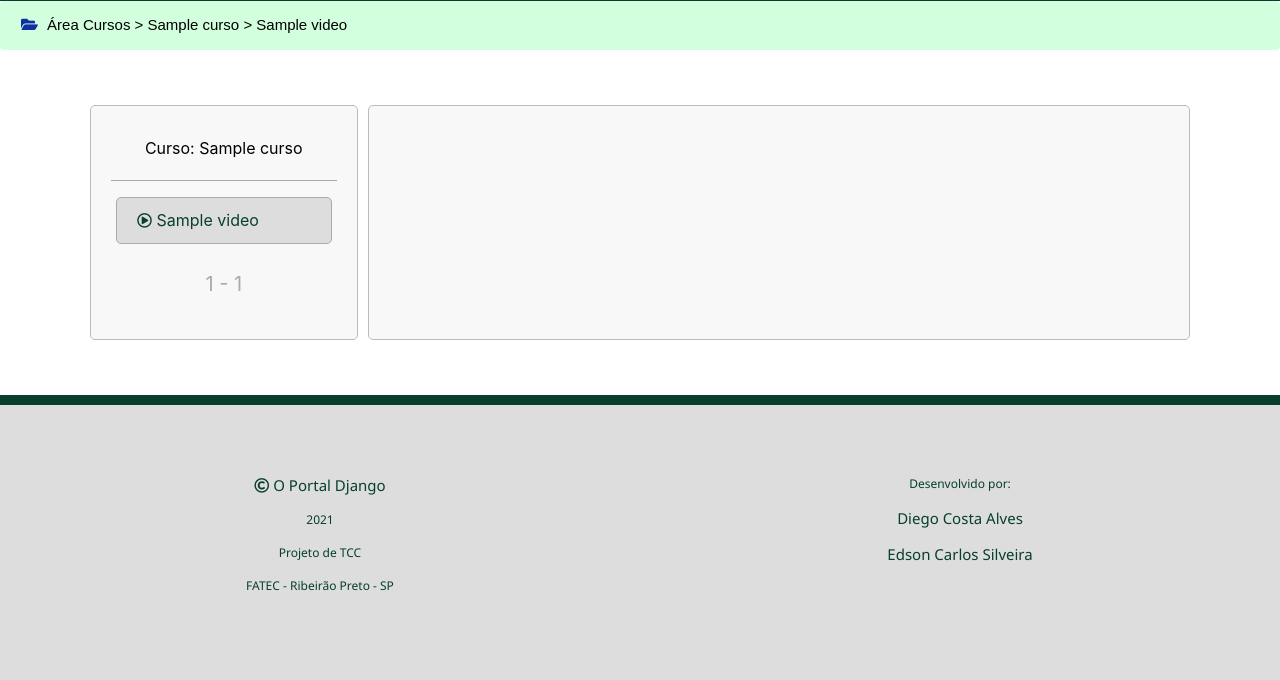
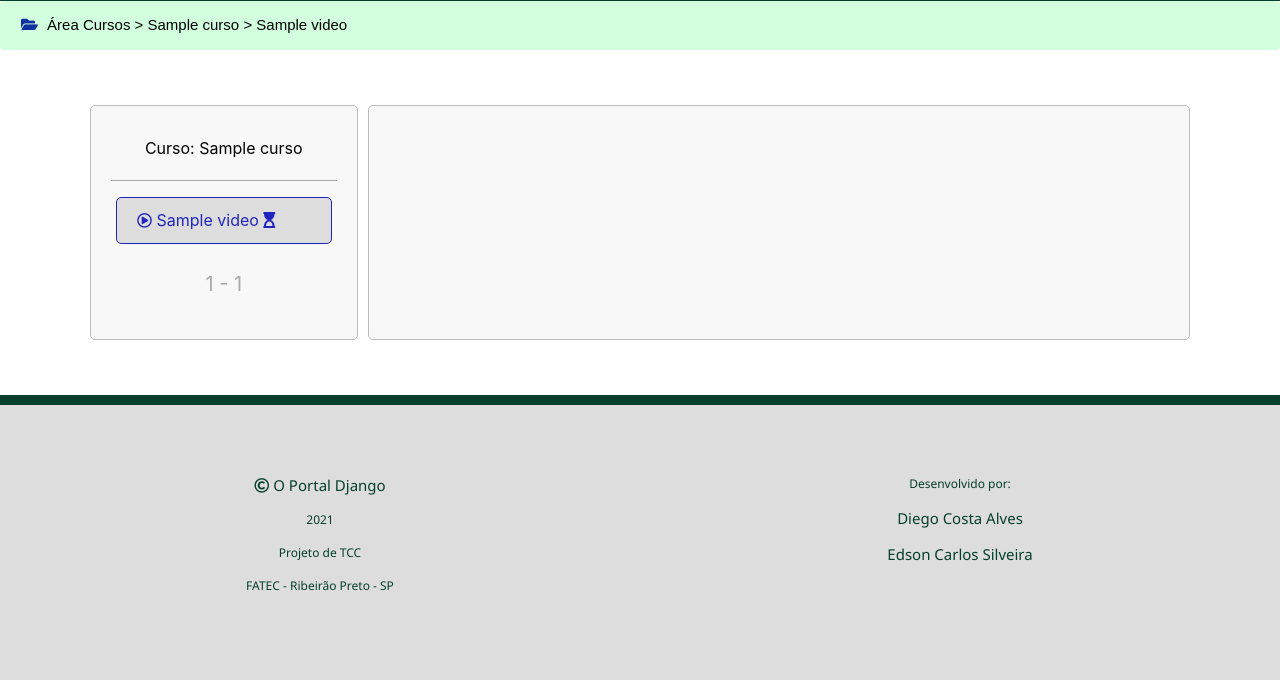
Before and after one commit to diegobachsi/oportaldjango-tcc, a Django app: a page that uses videos/templates/details_videos.html in a window 1280 px wide. Shown: the part 231-911 px from the top of the page. Run offline with Django 3.2, Linux system fonts and the light colour scheme; a user stored in the database is signed in; tables that the repository leaves empty hold one stand-in row (values such as "Sample post"); parts of the project's set-up code (start-up, migrations or seed data) failed here and were passed over; some libraries are stand-ins or nearby versions.

Commit message:
melhorias

```diff
--- a/videos/templates/details_videos.html
+++ b/videos/templates/details_videos.html
@@ -14,7 +14,7 @@
         padding-bottom: 10px;
     }
 
-    #menu_videos, #menu_videos_assistidos{
+    #menu_videos, #menu_videos_assistidos, #menu_videos_assistindo{
         background-color: #ddd;
         display: block;
         text-decoration: none;
@@ -27,6 +27,15 @@
         font-size: 16px;
     }
 
+    #menu_videos_assistidos{
+        background-color:#a9eeb2;
+    }
+
+    #menu_videos_assistindo{
+        color: rgb(34, 37, 189);
+        border: 1px solid rgb(34, 37, 189);
+    }
+
     #menu_videos:hover{
         color: #368d42;
         background-color: #eee;
@@ -37,8 +46,9 @@
         background-color: #c3ecc9;
     }
 
-    #menu_videos_assistidos{
-        background-color:#a9eeb2;
+    #menu_videos_assistindo:hover{
+        color: rgb(34, 37, 189);
+        background-color: #c3ecc9;
     }
 
     .pagination {
@@ -108,12 +118,14 @@
 
           {% for curso in cursos %}
           <p id="title_curso">Curso: {{ curso.title }}</p>
-            {% for video in videos %}
+            {% for item in videos %}
               {% if forloop.counter <= 4 %}
-                {% if video.title in videos_assistidos %}
-                    <a id="menu_videos_assistidos" href="{% url 'videos:details' curso.id video.slug %}"><i id="icon_video" class="far fa-play-circle"></i> {{ video.title }} <i class="fas fa-check-double"></i></a>
+                {% if item.title in videos_assistidos %}
+                    <a id="menu_videos_assistidos" href="{% url 'videos:details' curso.id item.slug %}"><i id="icon_video" class="far fa-play-circle"></i> {{ item.title }} <i class="fas fa-check-double"></i></a>
+                {% elif item.id == video.id %}
+                    <a id="menu_videos_assistindo" href="{% url 'videos:details' curso.id item.slug %}"><i id="icon_video" class="far fa-play-circle"></i> {{ item.title }} <i class="fas fa-hourglass-start"></i></a>
                 {% else %}
-                    <a id="menu_videos" href="{% url 'videos:details' curso.id video.slug %}"><i id="icon_video" class="far fa-play-circle"></i> {{ video.title }}</a>
+                    <a id="menu_videos" href="{% url 'videos:details' curso.id item.slug %}"><i id="icon_video" class="far fa-play-circle"></i> {{ item.title }}</a>
                 {% endif %}
               {% endif %}
             {% endfor %}
```
